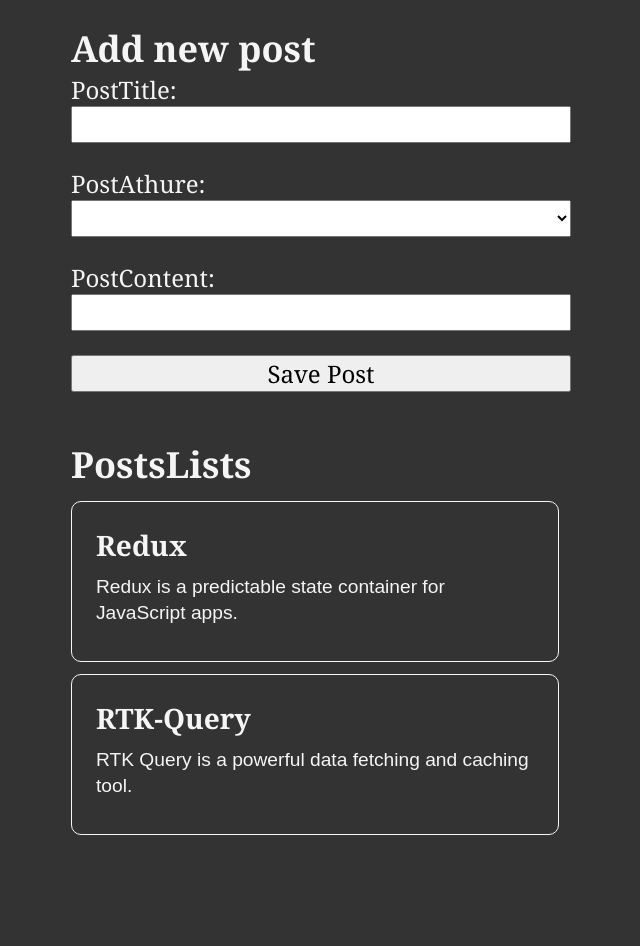
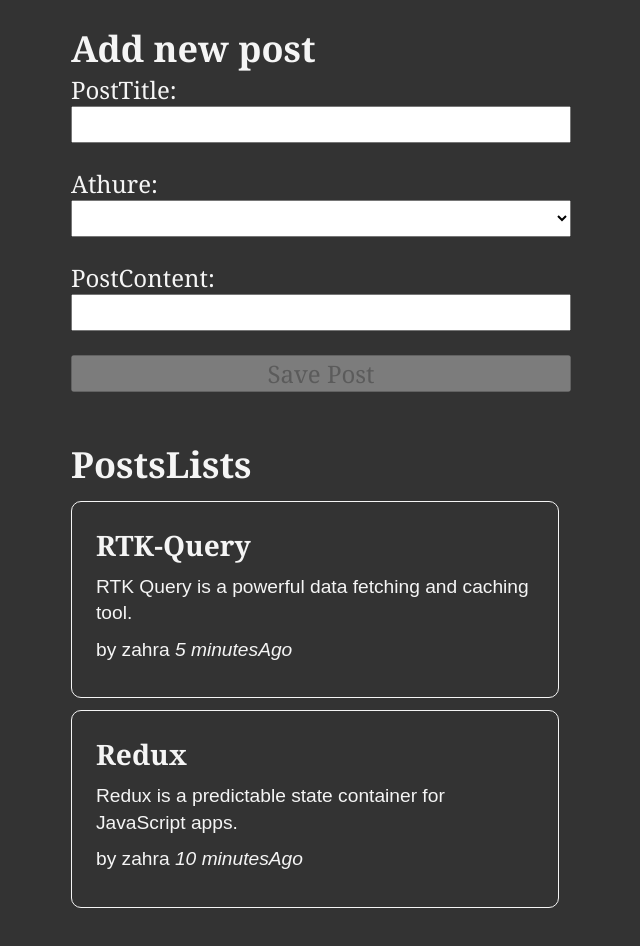
Before and after one commit to zahrasarabi79/Redux-toolkit-website-example, a React (Create React App) app: page / in a window 1280 px wide. Shown: the top 946 px of the page, without its empty margins (319-959 px from the left). Built offline with nearby package versions, Linux system fonts and the light colour scheme.

Commit message:
add author & time to each post

```diff
--- a/package.json
+++ b/package.json
@@ -4,6 +4,7 @@
   "private": true,
   "dependencies": {
     "@reduxjs/toolkit": "^1.8.0",
+    "date-fns": "^2.30.0",
     "react": "^17.0.2",
     "react-dom": "^17.0.2",
     "react-redux": "^7.2.6"
--- a/src/features/posts/AddPostForm.js
+++ b/src/features/posts/AddPostForm.js
@@ -14,9 +14,10 @@
   const onAuthorChange = (e) => setUserId(e.target.value);
   const onSavePostClicked = () => {
     if (title && content) {
-      dispatch(postAdded(title, content));
+      dispatch(postAdded(title, content, userId));
       setTitle("");
       setContent("");
+      setUserId("");
     }
   };
   const userOptions = users.map((user) => (
@@ -24,15 +25,16 @@
       {user.name}
     </option>
   ));
+  const conSave = Boolean(title) && Boolean(content) && Boolean(userId);
   return (
     <section>
       <h2>Add new post</h2>
       <form>
         <label htmlFor="postTitle">PostTitle:</label>
-        <input type="text" id="postTitle" name="postTitle" value={userId} onChange={(e) => onTitleChange(e)} />
+        <input type="text" id="postTitle" name="postTitle" value={title} onChange={(e) => onTitleChange(e)} />
 
-        <label htmlFor="postAthure">PostAthure:</label>
-        <select type="text" id="postAthure" name="postAthure" value={content} onChange={(e) => onAuthorChange(e)}>
+        <label htmlFor="postAthure">Athure:</label>
+        <select type="text" id="postAthure" name="postAthure" value={userId} onChange={(e) => onAuthorChange(e)}>
           <option value=""></option>
           {userOptions}
         </select>
@@ -40,7 +42,7 @@
         <label htmlFor="postContent">PostContent:</label>
         <input type="text" id="postContent" name="postContent" value={content} onChange={(e) => onContentChange(e)} />
 
-        <button type="button" onClick={onSavePostClicked}>
+        <button type="button" onClick={onSavePostClicked} disabled={!conSave}>
           Save Post
         </button>
       </form>
--- /dev/null
+++ b/src/features/posts/PostAuthor.js
@@ -0,0 +1,11 @@
+import { useSelector } from "react-redux";
+import { selectAllUsers } from "../users/usersSlice";
+import React from "react";
+
+const PostAuthor = ({ userId }) => {
+  const users = useSelector(selectAllUsers);
+  const author = users.find((user) => user.id == userId);
+  return <span>by {author ? author.name : "Unknown author"}</span>;
+};
+
+export default PostAuthor;
--- a/src/features/posts/PostsLists.js
+++ b/src/features/posts/PostsLists.js
@@ -1,14 +1,22 @@
 import { useSelector } from "react-redux";
-import React from "react";
 import { selectAllPosts } from "./postsSlice";
+import PostAuthor from "./PostAuthor";
+import TimeAgo from "./TimeAgo";
 const PostsLists = () => {
   const posts = useSelector(selectAllPosts);
-  const renderdPosts = posts.map((post) => (
-    <article key={post.id}>
-      <h3>{post.title}</h3>
-      <p>{post.content.substring(0, 100)}</p>
-    </article>
-  ));
+  const orderedPost = posts.slice().sort((a, b) => b.date.localeCompare(a.date));
+  const renderdPosts = orderedPost.map((post) => {
+    return (
+      <article key={post.id}>
+        <h3>{post.title}</h3>
+        <p>{post.content.substring(0, 100)}</p>
+        <p className="PostCredit">
+          <PostAuthor userId={post.userId} />
+          <TimeAgo timestamp={post.date} />
+        </p>
+      </article>
+    );
+  });
   return (
     <section>
       <h2>PostsLists</h2>
--- /dev/null
+++ b/src/features/posts/TimeAgo.js
@@ -0,0 +1,17 @@
+import { parseISO, formatDistanceToNow } from "date-fns";
+
+const TimeAgo = ({ timestamp }) => {
+  let timeAgo = "";
+  if (timestamp) {
+    const date = parseISO(timestamp);
+    const timePeriod = formatDistanceToNow(date);
+    timeAgo = `${timePeriod}Ago `;
+  }
+  return (
+    <span title={timestamp}>
+      &nbsp;<i>{timeAgo}</i>
+    </span>
+  );
+};
+
+export default TimeAgo;
--- a/src/features/posts/postsSlice.js
+++ b/src/features/posts/postsSlice.js
@@ -1,9 +1,9 @@
 import { createSlice } from "@reduxjs/toolkit";
 import { nanoid } from "@reduxjs/toolkit";
-
+import { sub } from "date-fns";
 const initialState = [
-  { id: 1, title: "Redux", content: "Redux is a predictable state container for JavaScript apps." },
-  { id: 2, title: "RTK-Query", content: "RTK Query is a powerful data fetching and caching tool." },
+  { id: 1, title: "Redux", content: "Redux is a predictable state container for JavaScript apps.", date: sub(new Date(), { minutes: 10 }).toISOString(), userId: 0 },
+  { id: 2, title: "RTK-Query", content: "RTK Query is a powerful data fetching and caching tool.", date: sub(new Date(), { minutes: 5 }).toISOString(), userId: 0 },
 ];
 const postsSlice = createSlice({
   name: "posts",
@@ -14,7 +14,7 @@
         state.push(action.payload);
       },
       prepare(title, content, userId) {
-        return { payload: { id: nanoid(), title, content, userId } };
+        return { payload: { id: nanoid(), title, content, userId, date: new Date().toISOString() } };
       },
     },
   },
```
Also changed, not shown: 1 other file (tests, documents, lock files or other folders).
